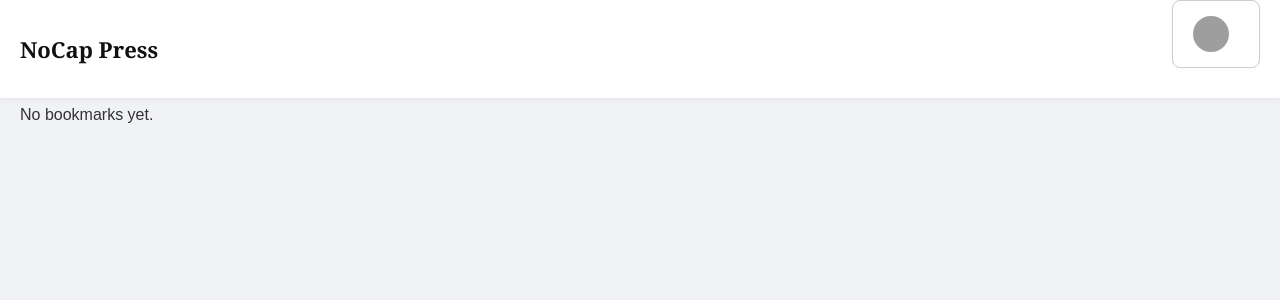
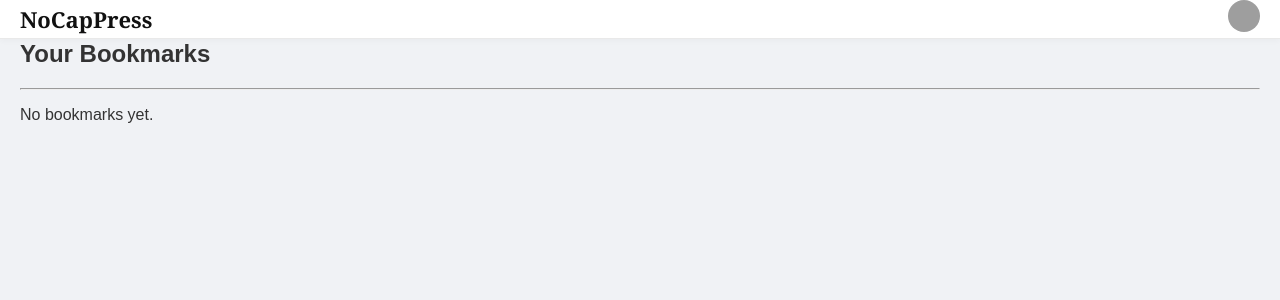
Before and after one commit to adithyantt/BLOG, a PHP site: page /bookmarks.php in a window 1280 px wide. Shown: the top 300 px of the page. Run offline with PHP 8.4, Linux system fonts and the light colour scheme; the visitor is signed in with stand-in values (Sample User, id 1); data comes from the database, SQL or seed files in the repository; data that the repository does not hold is empty; grey boxes are pictures that could not be loaded.

Commit message:
Refactor top header for improved layout and branding

```diff
--- a/bookmarks.php
+++ b/bookmarks.php
@@ -170,12 +170,15 @@ function fetchBookmarkedPosts($conn, $current_user_id, $email) {
 
 </head>
 <body>
+<!-- Top Header -->
 <div class="top-header">
-  <div class="site-title">NoCap Press</div>
-  <div class="user-info">
-    <img src="<?= $currentUserImg ?>" alt="Profile">
-    <span><?= $currentUserName ?></span>
-  </div>
+    <div class="brand-title">NoCapPress</div>
+    <div class="profile" style="display:flex;align-items:center;gap:8px;">
+        <span><?= $currentUserName ?></span>
+        <a href="profile.php">
+            <img src="<?= $currentUserImg ?>" alt="Profile" style="width:32px;height:32px;border-radius:50%;">
+        </a>
+    </div>
 </div>
 
 <!-- Sidebar -->
```
